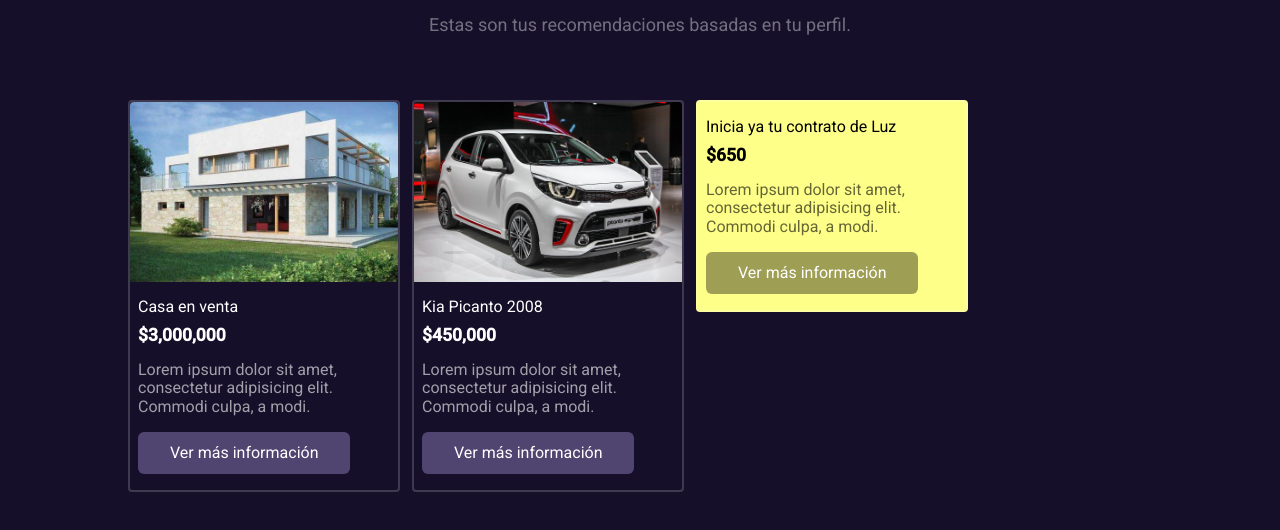
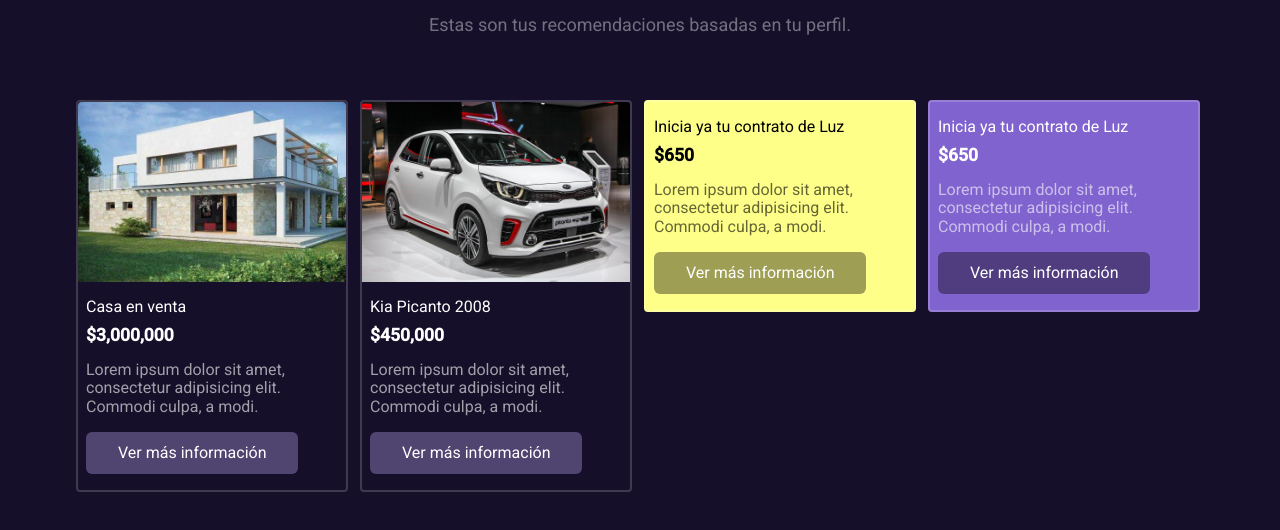
Before and after one commit to StevenJerez/Todoservice, a plain HTML site: page recomendaciones.html in a window 1280 px wide. Shown: the part 164-694 px from the top of the page. Drawn offline with nearby package versions, Linux system fonts and the light colour scheme; a web font is replaced by a local one.

Commit message:
support
super changes

```diff
--- a/recomendaciones.html
+++ b/recomendaciones.html
@@ -57,6 +57,14 @@
           <div class="btn white btn-card">Ver más información</div>
         </div>
       </div>
+      <div class="interest-cards__item bg-purple">
+        <div class="interest-cards__body">
+          <div class="title">Inicia ya tu contrato de Luz</div>
+          <div class="price">$650</div>
+          <div class="info">Lorem ipsum dolor sit amet, consectetur adipisicing elit. Commodi culpa, a modi.</div>
+          <div class="btn white btn-card">Ver más información</div>
+        </div>
+      </div>
     </div>
   </div>
   <script
--- a/style/main.scss
+++ b/style/main.scss
@@ -23,7 +23,7 @@
 }
 .section {
   padding: 3em 0 1em;
-  max-width: 1024px;
+  max-width: 1128px;
 }
 nav {
   padding: 16px 0;
@@ -224,6 +224,10 @@
   background: #FEFF89;
   color: #000 !important;
 }
+.bg-purple {
+  background: $primary-light;
+  color: white !important;
+}
 [class*="invisible"] {
   display: none;
 }
```
Also changed, not shown: style/main.css, 1 other file.
